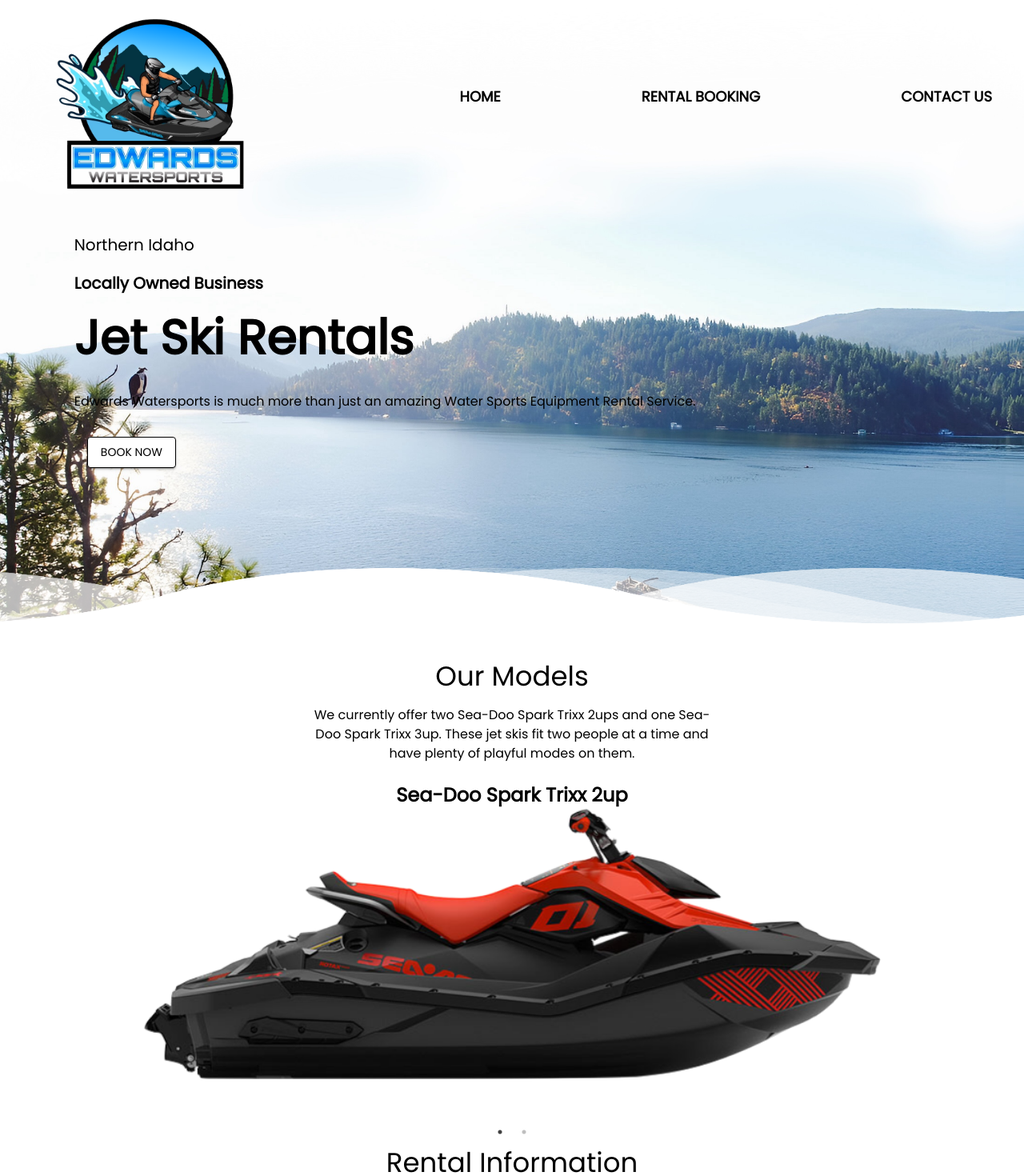
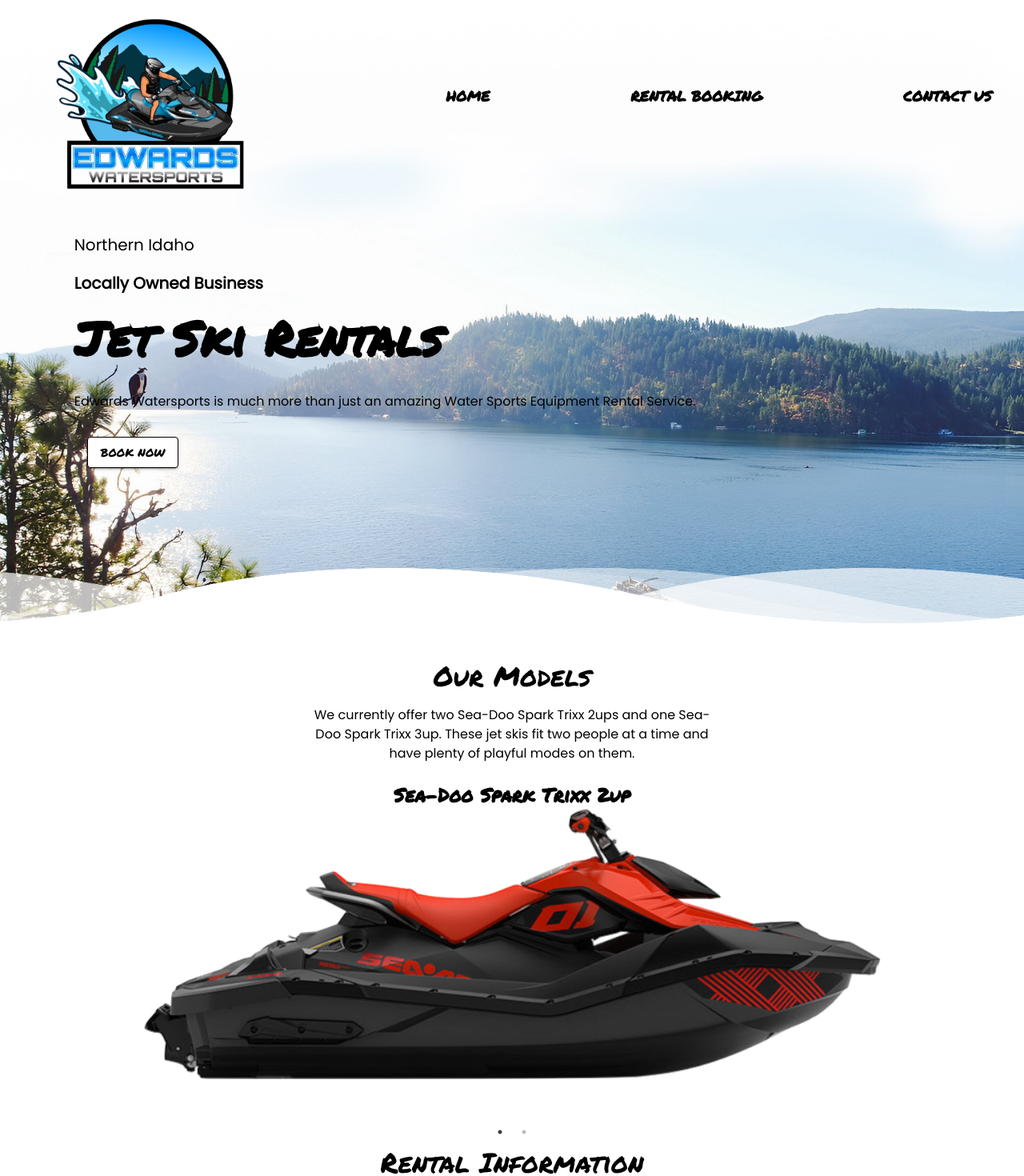
Before and after one commit to grantmoody/edwards-watersports, a React (Create React App) app: page / in a window 1280 px wide. Shown: the top 1470 px of the page at 80% size. Built offline with nearby package versions, Linux system fonts and the light colour scheme.

Commit message:
new font

```diff
--- a/src/components/ImageSlider.tsx
+++ b/src/components/ImageSlider.tsx
@@ -23,7 +23,7 @@
         <Slider {...settings}>
             {images.map((imageUrl, index) => (
                 <div key={index} className='slider-div'>
-                    <Typography variant='h5' mt={3}>
+                    <Typography variant='h5' mt={3} sx={{fontFamily: 'PermanentMarker, sans-serif !important'}}>
                         <strong>
                             Sea-Doo Spark Trixx {index + 2}up
                         </strong>
--- a/src/components/navbar.tsx
+++ b/src/components/navbar.tsx
@@ -93,7 +93,7 @@
                         </Menu>
                     </Box>
 
-                    <Box sx={{ display: { xs: 'none', md: 'flex' }, justifyContent: 'flex-end', gap: { md: '3rem', lg: '9rem' } }}>
+                    <Box sx={{ display: { xs: 'none', md: 'flex' }, justifyContent: 'flex-end', gap: { md: '2.5rem', lg: '9rem' } }}>
                         {pages.map((page) => (
                             <Link key={page} target={page === 'Rental Booking' ? '_blank' : '_self'} to={page === 'Rental Booking' ? 'https://www.peek.com/s/3e58fcb7-0751-4fb9-a8d6-b2d6582cb236/l79Dk' : `/${pageToEndpoint[page]}`} style={{ textDecoration: "none", color: "black" }}>
                                 <Button
@@ -103,7 +103,7 @@
                                         paddingX: 2,
                                         fontSize: 18,
                                         fontWeight: '800',
-                                        fontFamily: 'sans-serif',
+                                        fontFamily: 'PermanentMarker, sans-serif !important',
                                         '&:hover': { borderRadius: 4, background: '#d3d3d3', textDecorationThickness: '0.3em', },
                                         '&:not(:hover)': {
                                             borderRadius: 4,
--- a/src/index.css
+++ b/src/index.css
@@ -1,6 +1,12 @@
 @font-face {
   font-family: 'Poppins';
   src: url('../public/Poppins-Regular.otf') format('opentype');
+  /* You can specify additional font weights and styles here if needed */
+}
+
+@font-face {
+  font-family: 'PermanentMarker';
+  src: url('../public/PermanentMarker-Regular.otf') format('opentype');
   /* You can specify additional font weights and styles here if needed */
 }
 
--- a/src/page/home.tsx
+++ b/src/page/home.tsx
@@ -59,7 +59,7 @@
                     <Box className="hero-text" sx={{ textAlign: 'left', width: "90%" }}>
                         <Typography variant="h6" mt={"1rem"} mb={"1rem"} color="black">Northern Idaho</Typography>
                         <Typography variant="h6" fontWeight="700" mb={"1rem"} color="black">Locally Owned Business</Typography>
-                        <Typography variant="h2" fontWeight="800" color="black">Jet Ski Rentals</Typography>
+                        <Typography variant="h2" fontWeight="800" color="black" sx={{fontFamily: 'PermanentMarker, sans-serif !important'}}>Jet Ski Rentals</Typography>
                         <Typography variant="body1" mt={"2rem"} mb={"2rem"} color="black">Edwards Watersports is much more than just an amazing Water Sports Equipment Rental Service.</Typography>
                         <Box>
                             <Button style={{
@@ -72,6 +72,7 @@
                                 '&:hover': {
                                     transform: 'translateX(.5rem)',
                                 },
+                                fontFamily: 'PermanentMarker, sans-serif !important',
                             }} variant="contained" target='_blank' href="https://www.peek.com/s/3e58fcb7-0751-4fb9-a8d6-b2d6582cb236/l79Dk">
                                 BOOK NOW
                             </Button>
@@ -104,6 +105,7 @@
                     '&:hover': {
                         transform: 'translateY(-.5rem)',
                     },
+                    fontFamily: 'PermanentMarker, sans-serif !important',
                 }} variant="contained" target='_blank' href="https://www.peek.com/s/3e58fcb7-0751-4fb9-a8d6-b2d6582cb236/l79Dk">
                     BOOK NOW
                 </Button>
--- a/src/page/moreInfo.tsx
+++ b/src/page/moreInfo.tsx
@@ -14,7 +14,7 @@
 
     return (
         <Container className={`centeredContainer ${className}`}>
-            <Typography variant="h4" mt={3}>
+            <Typography variant="h4" mt={3} sx={{fontFamily: 'PermanentMarker, sans-serif !important'}}>
                 Our Models
             </Typography>
             <Grid container justifyContent="center" >
@@ -27,7 +27,7 @@
                 </Grid>
             </Grid>
             <ImageSlider images={images}></ImageSlider>
-            <Typography variant="h4" mt={4}>
+            <Typography variant="h4" mt={4} sx={{fontFamily: 'PermanentMarker, sans-serif !important'}}>
                 Rental Information
             </Typography>
             <Grid container justifyContent="center" >
```
Also changed, not shown: public/Danfo-Regular-VariableFont_ELSH.otf (added), public/PermanentMarker-Regular.otf (added).
